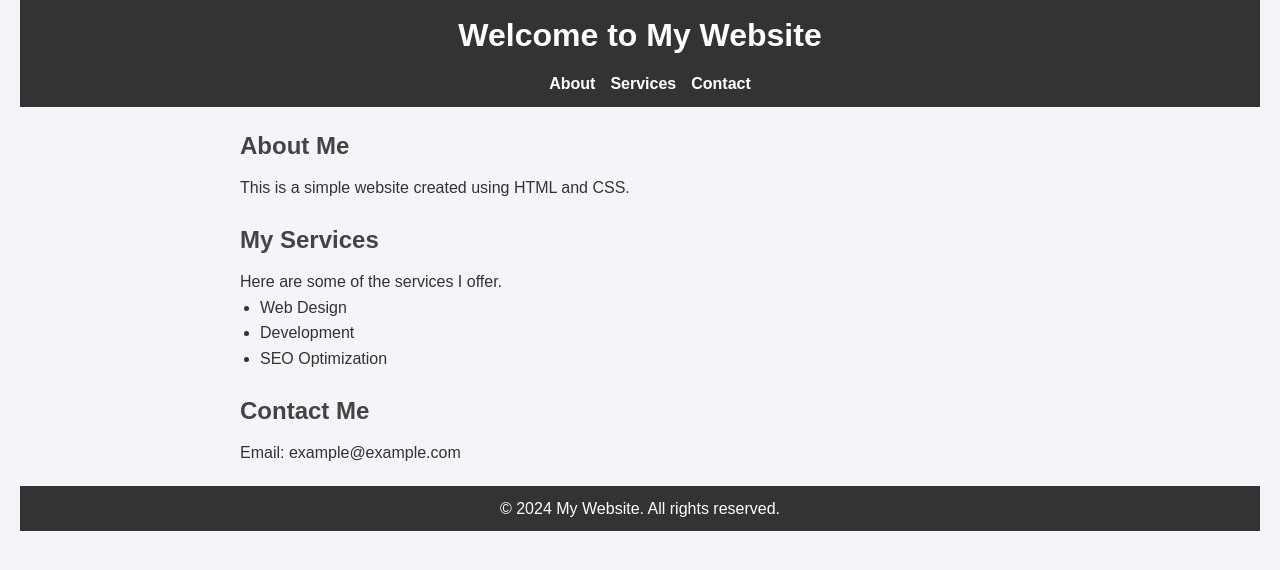
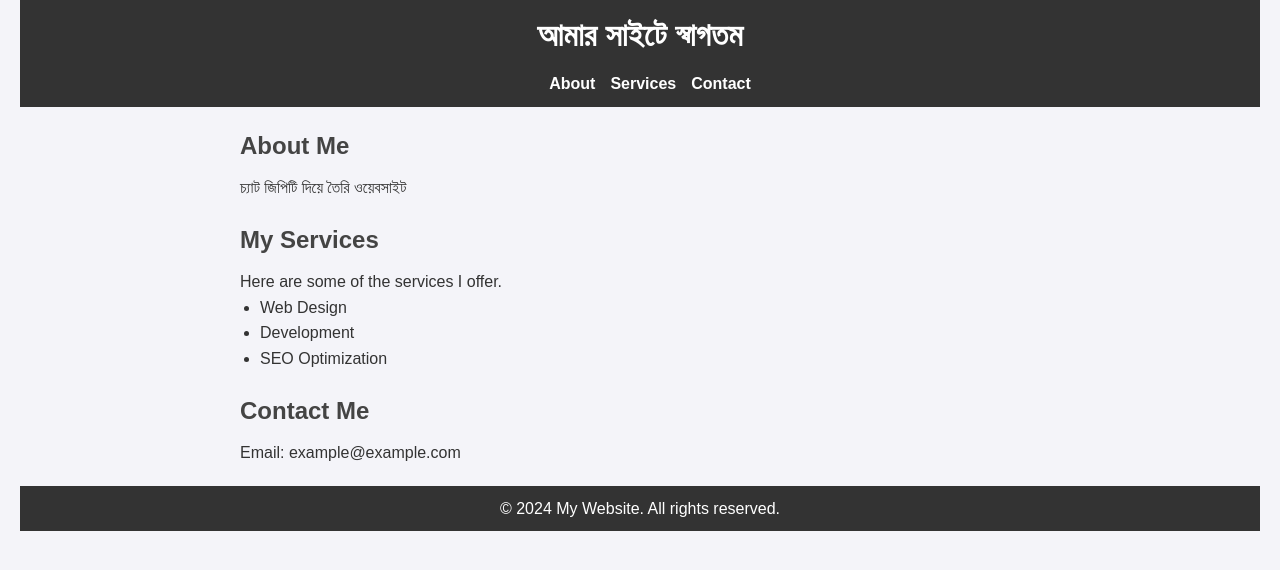
Before and after one commit to oddnaeem/Simple-web, a plain HTML site: page index.html in a window 1280 px wide. Drawn offline with Linux system fonts and the light colour scheme.

Commit message:
Update index.html

```diff
--- a/index.html
+++ b/index.html
@@ -3,12 +3,12 @@
 <head>
   <meta charset="UTF-8">
   <meta name="viewport" content="width=device-width, initial-scale=1.0">
-  <title>Simple Website</title>
+  <title>সিম্পল ওয়েবসাইট </title>
   <link rel="stylesheet" href="styles.css">
 </head>
 <body>
   <header>
-    <h1>Welcome to My Website</h1>
+    <h1>আমার সাইটে স্বাগতম </h1>
     <nav>
       <ul>
         <li><a href="#about">About</a></li>
@@ -20,7 +20,7 @@
   <main>
     <section id="about">
       <h2>About Me</h2>
-      <p>This is a simple website created using HTML and CSS.</p>
+      <p>চ্যাট জিপিটি দিয়ে তৈরি ওয়েবসাইট </p>
     </section>
     <section id="services">
       <h2>My Services</h2>
```
